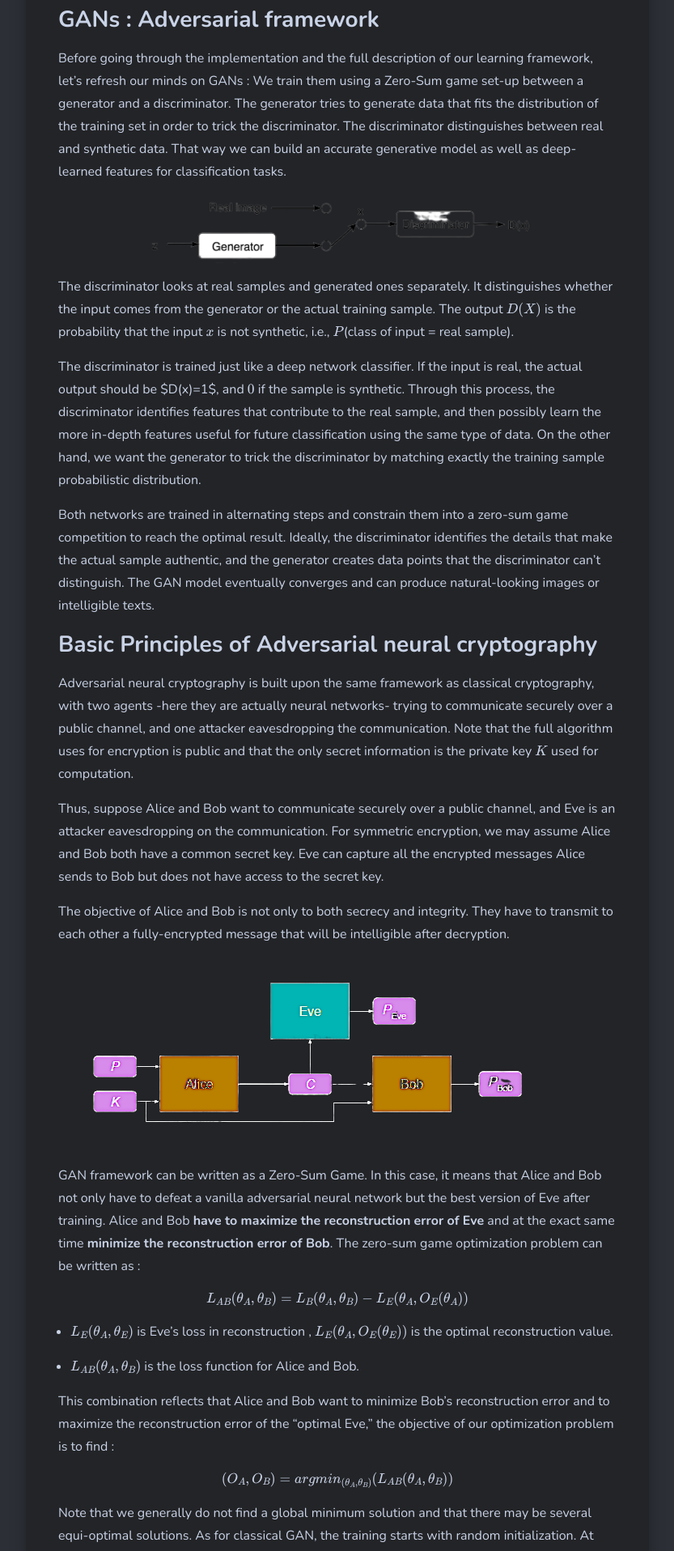
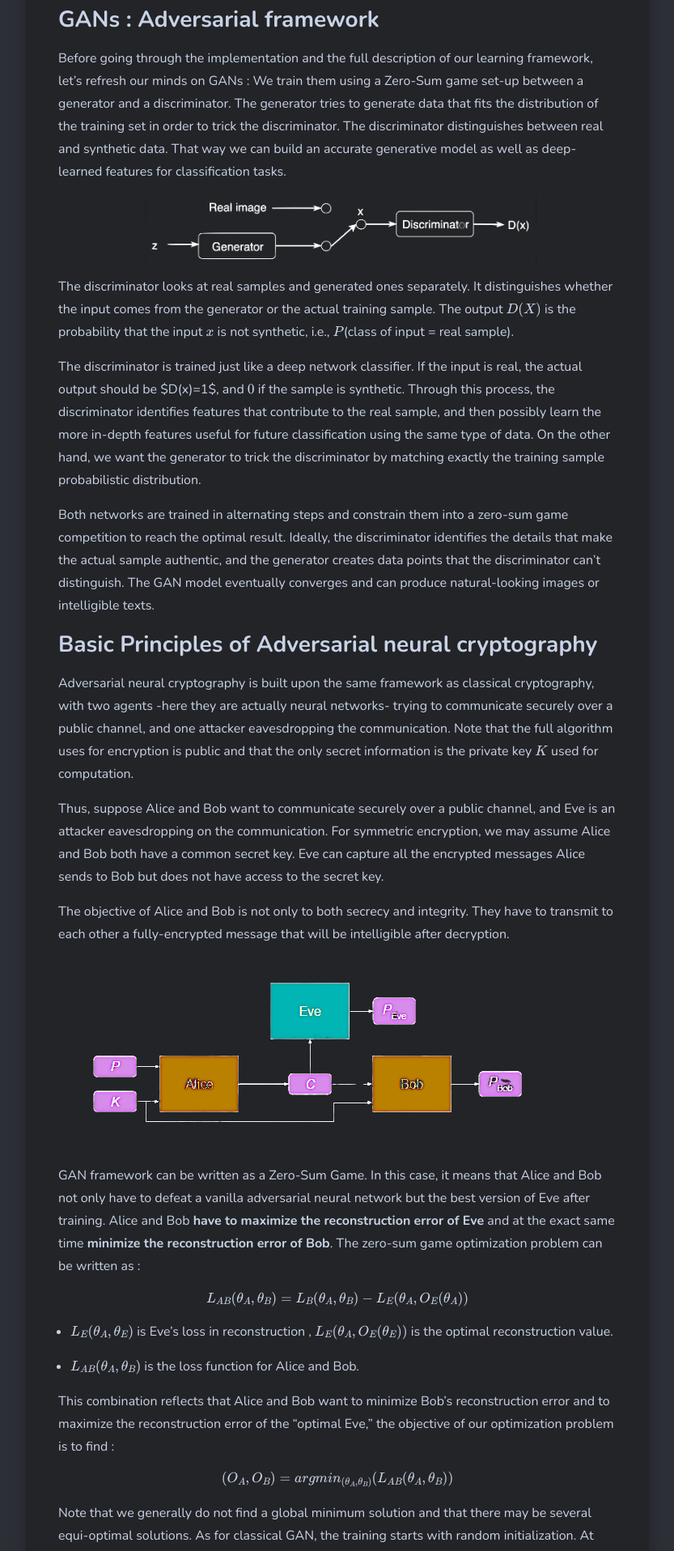
Before and after one commit to quantrack-lab/blog, a Jekyll site: the page built from _posts/2020-04-07-deep-learning-cyber.markdown, in a window 1280 px wide. Shown: the part 2266-4182 px from the top of the page at 81% size, without its empty margins (23-856 px from the left). Built offline with Jekyll 4.4.1, drawn with Linux system fonts in a browser that asks for light colours; nearby versions of some CDN libraries; formulas are drawn with MathJax 3; comment, search, counter and statistics services are not loaded.

Commit message:
Update 2020-04-07-deep-learning-cyber.markdown

```diff
--- a/_posts/2020-04-07-deep-learning-cyber.markdown
+++ b/_posts/2020-04-07-deep-learning-cyber.markdown
@@ -31,7 +31,7 @@ In a word, modern encryption systems are designed around cryptographic random nu
 Before going through the implementation and the full description of our learning framework, let's refresh our minds on GANs :
 We train them using a Zero-Sum game set-up between a generator and a discriminator. The generator tries to generate data that fits the distribution of the training set in order to trick the discriminator. The discriminator distinguishes between real and synthetic data. That way we can build an accurate generative model as well as deep-learned features for classification tasks.
 
-![](/img/g.png)
+![](/img/pl.png)
 
 The discriminator looks at real samples and generated ones separately. It distinguishes whether the input comes from the generator or the actual training sample. The output $$D(X)$$ is the probability that the input $$x$$ is not synthetic,  i.e., $$P$$(class of input = real sample).
 
```
